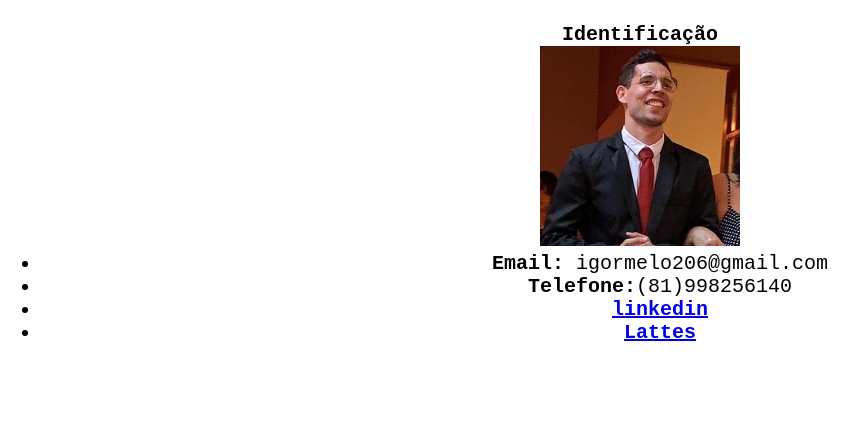
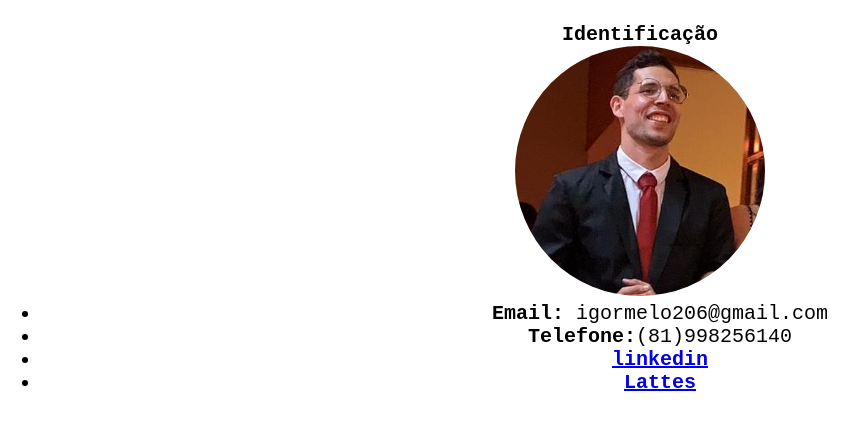
Before and after one commit to IgorSAmelo/Curriculo_Iframe, a plain HTML site: page identificacao.html in a window 1280 px wide. Shown: the whole page, without its empty margins (0-868 px from the left). Drawn offline with Linux system fonts and the light colour scheme.

Commit message:
curriculo

```diff
--- a/identificacao.html
+++ b/identificacao.html
@@ -11,7 +11,7 @@
     <div id="Identificação" >
         <br> <!-- pular linha-->
         <h2 class="centro"> Identificação</h2>
-        <img src="IgorFoto.jpg" alt="Igor Melo" width="200" height="200">
+        <img id= "ImgRedonda" src="IgorFoto.jpg" alt="Igor Melo">
         <ul>
             <li><b>Email:</b> igormelo206@gmail.com</li>    <!--o <b> é para deixar em negrito-->
             <li><b>Telefone:</b>(81)998256140 </li>
```
